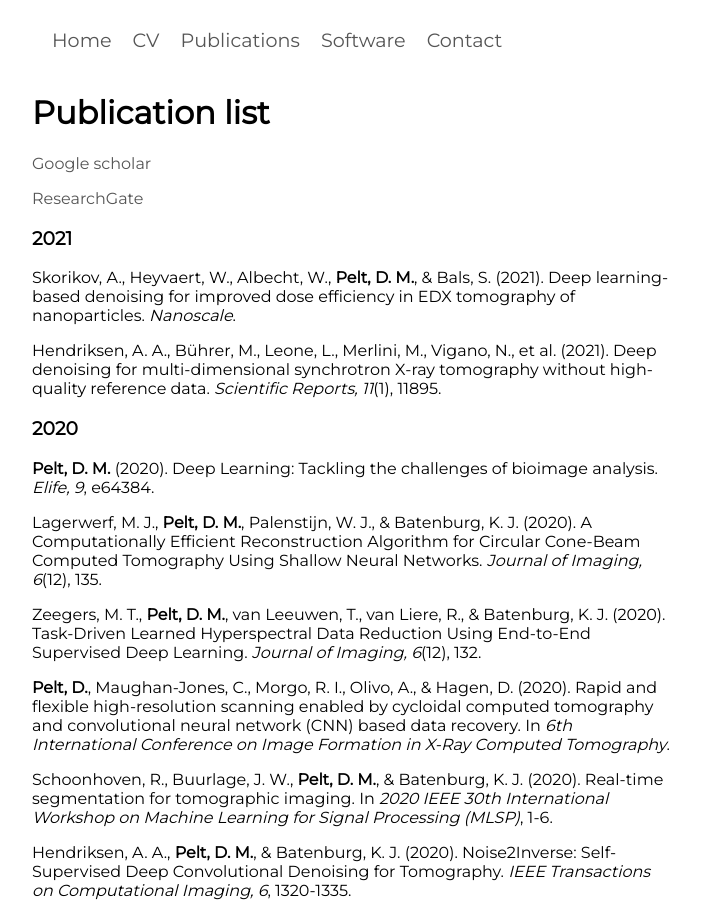
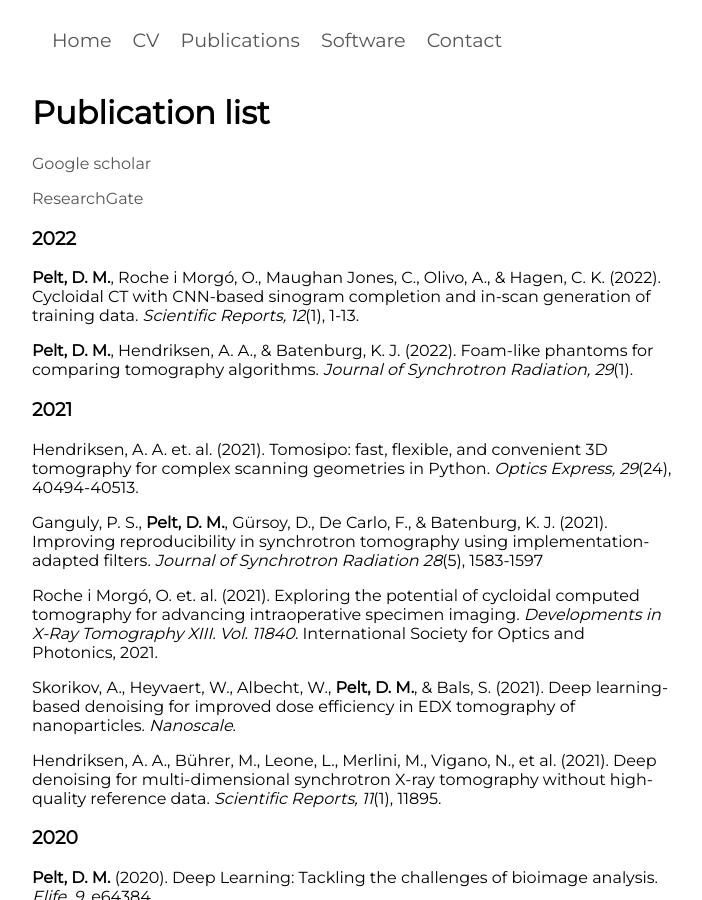
Before and after one commit to dmpelt/dmpelt.github.com, a Jekyll site: the page built from publications.md, in a window 1280 px wide and 900 px high. Shown: the whole window, without its empty margins (296-998 px from the left). Built offline with Jekyll 4.4.1, drawn with Linux system fonts in a browser that asks for light colours.

Commit message:
Update publications.md

```diff
--- a/publications.md
+++ b/publications.md
@@ -10,7 +10,19 @@ permalink: /publications/
 
 [ResearchGate](https://www.researchgate.net/profile/Daniel_Pelt)
 
+### 2022
+
+__Pelt, D. M.__, Roche i Morgó, O., Maughan Jones, C., Olivo, A., & Hagen, C. K. (2022). Cycloidal CT with CNN-based sinogram completion and in-scan generation of training data. *Scientific Reports, 12*(1), 1-13.
+
+__Pelt, D. M.__, Hendriksen, A. A., & Batenburg, K. J. (2022). Foam-like phantoms for comparing tomography algorithms. *Journal of Synchrotron Radiation, 29*(1).
+
 ### 2021
+
+Hendriksen, A. A. et. al. (2021). Tomosipo: fast, flexible, and convenient 3D tomography for complex scanning geometries in Python. *Optics Express, 29*(24), 40494-40513.
+
+Ganguly, P. S., __Pelt, D. M.__, Gürsoy, D., De Carlo, F., & Batenburg, K. J. (2021). Improving reproducibility in synchrotron tomography using implementation-adapted filters. *Journal of Synchrotron Radiation 28*(5), 1583-1597
+
+Roche i Morgó, O. et. al. (2021). Exploring the potential of cycloidal computed tomography for advancing intraoperative specimen imaging. *Developments in X-Ray Tomography XIII. Vol. 11840*. International Society for Optics and Photonics, 2021.
 
 Skorikov, A., Heyvaert, W., Albecht, W., __Pelt, D. M.__, & Bals, S. (2021). Deep learning-based denoising for improved dose efficiency in EDX tomography of nanoparticles. *Nanoscale*.
 
```
